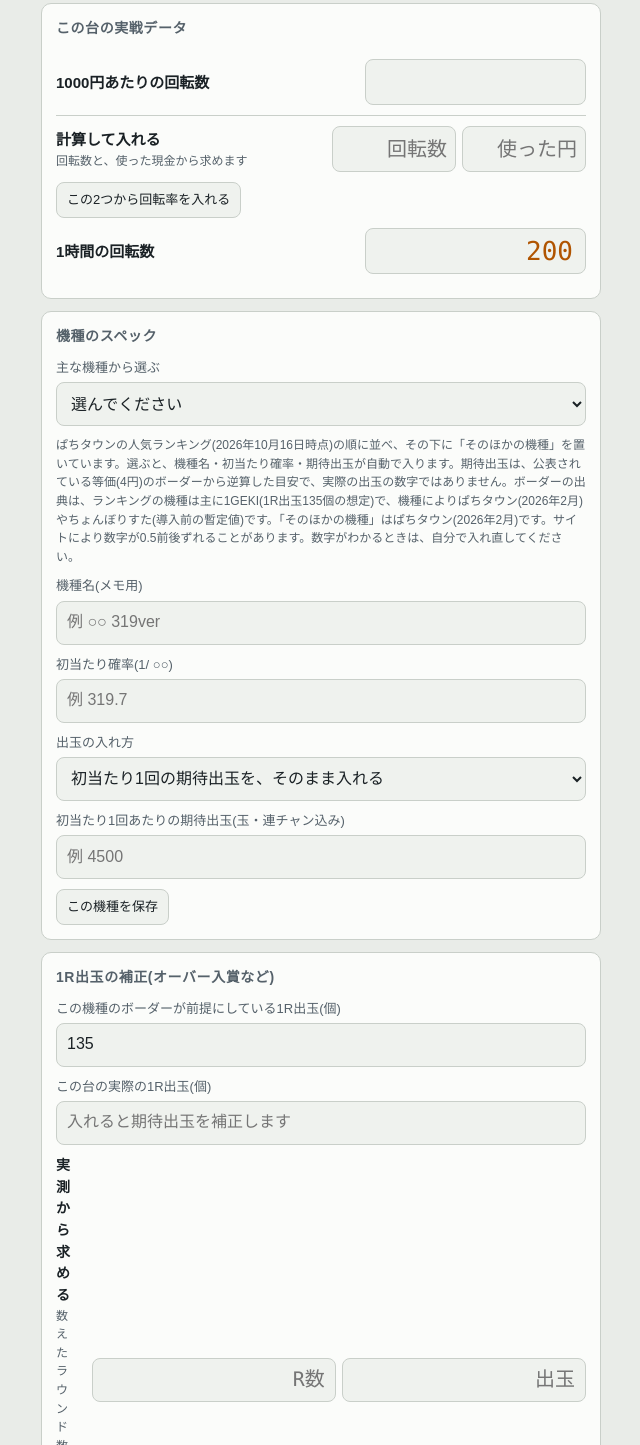
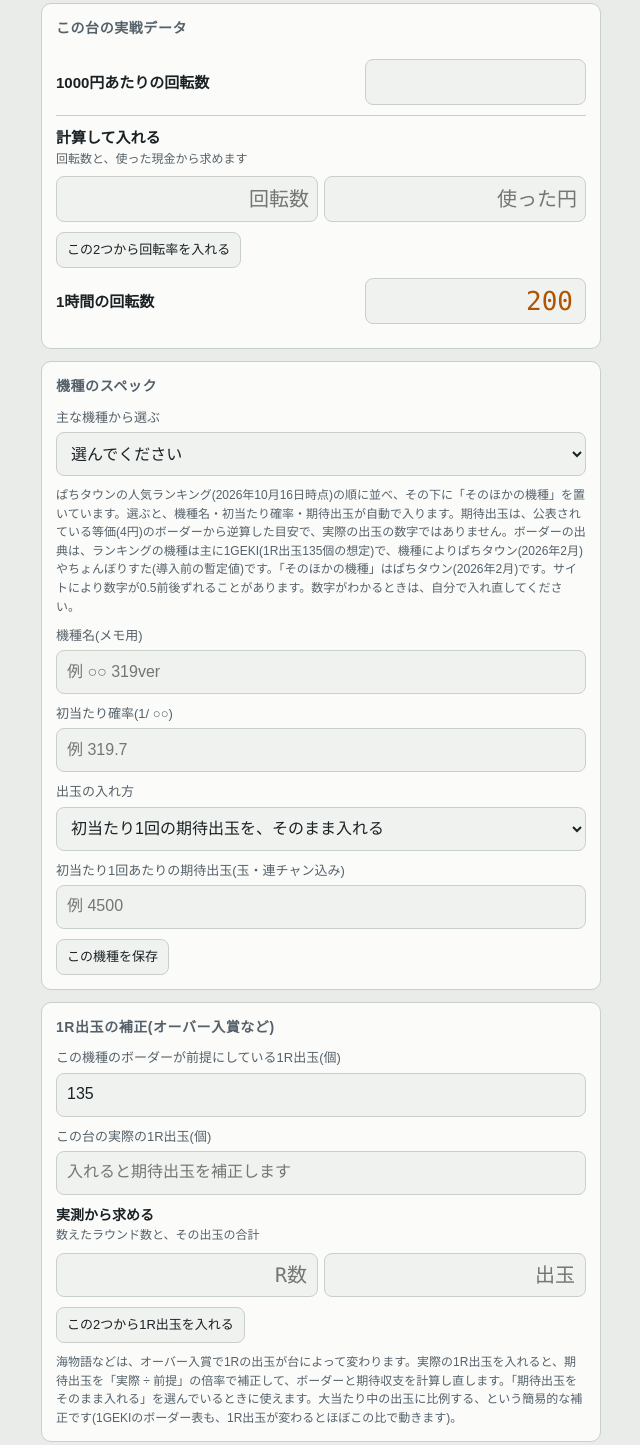
Before and after one commit to chosero501-arch/surasura-memo, a plain HTML site: page border.html in a window 1280 px wide. Shown: the part 258-1703 px from the top of the page, without its empty margins (319-959 px from the left). Drawn offline with Linux system fonts and the light colour scheme; a web font is replaced by a local one.

Commit message:
ボーダー計算: 縦に潰れる入力行を修正(1R出玉・回転率の実測欄)
Co-Authored-By: Claude Sonnet 5.5 <noreply@anthropic.com>
Claude-Session: https://claude.ai/code/session_01F5VNQXkvFerceyLLkZPLUA

```diff
--- a/border.html
+++ b/border.html
@@ -171,6 +171,9 @@ details[open] > summary::after { content: "閉じる"; }
 .pos { color: var(--led); font-weight: 700; }
 .neg { color: var(--danger); font-weight: 700; }
 .verdict b { font-family: inherit; font-size: inherit; margin: 0; vertical-align: baseline; }
+.field.stack { grid-template-columns: minmax(0, 1fr); }
+.field.stack .step { gap: 8px; }
+.field.stack .step .num.s { flex: 1; width: auto; min-width: 0; }
 .num.s { width: 6.2em; font-size: 20px; min-height: 46px; padding: 0 8px; }
 .hist .h2 { color: var(--muted); font-size: 12px; }
 .card > .tools { padding-top: 0; }
@@ -197,7 +200,7 @@ details[open] > summary::after { content: "閉じる"; }
       <label class="name" for="R">1000円あたりの回転数</label>
       <input class="num" id="R" type="text" inputmode="decimal" autocomplete="off" aria-label="1000円あたりの回転数">
     </div>
-    <div class="field">
+    <div class="field stack">
       <div><div class="name">計算して入れる</div><div class="sub">回転数と、使った現金から求めます</div></div>
       <div class="step" style="gap:6px">
         <input class="num s" id="rot" type="text" inputmode="numeric" autocomplete="off" placeholder="回転数" aria-label="回転数">
@@ -254,7 +257,7 @@ details[open] > summary::after { content: "閉じる"; }
       <label>この台の実際の1R出玉(個)
         <input type="text" id="r1" inputmode="decimal" autocomplete="off" placeholder="入れると期待出玉を補正します">
       </label>
-      <div class="field" style="padding:0">
+      <div class="field stack" style="padding:0">
         <div><div class="name" style="font-size:14px">実測から求める</div><div class="sub">数えたラウンド数と、その出玉の合計</div></div>
         <div class="step" style="gap:6px">
           <input class="num s" id="rd" type="text" inputmode="numeric" autocomplete="off" placeholder="R数" aria-label="ラウンド数">
```
